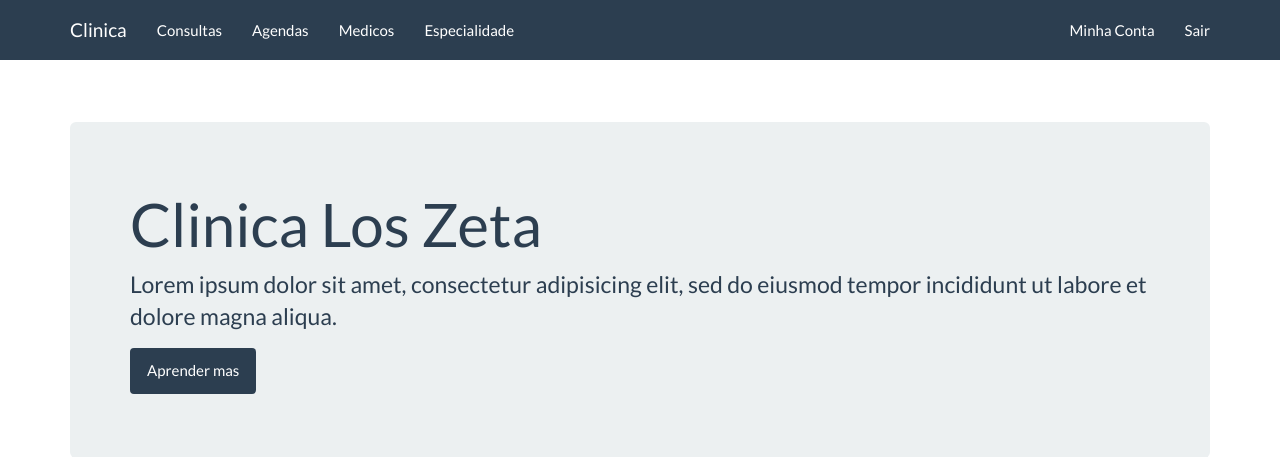
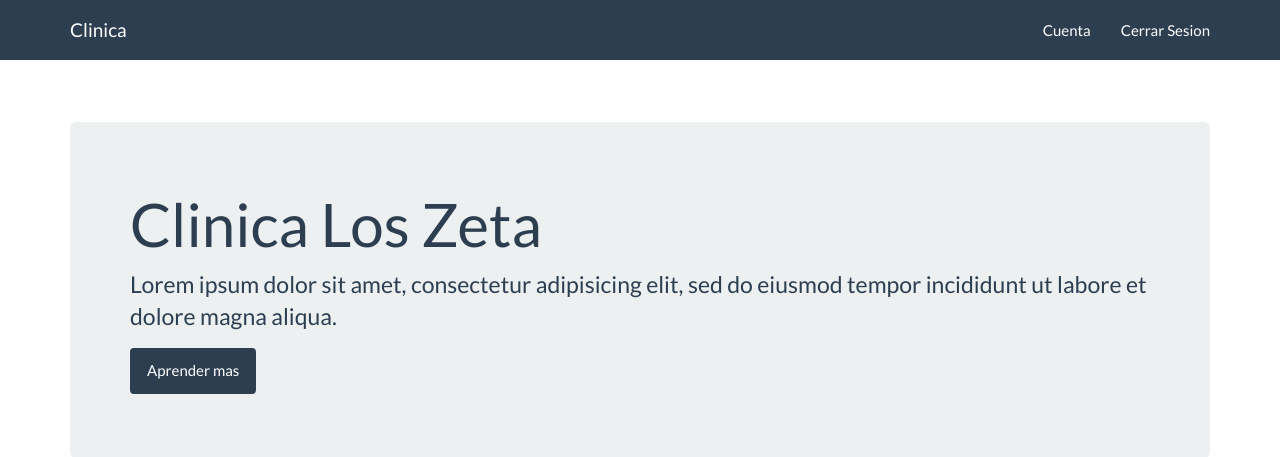
Before and after one commit to Evelyn-MS/medicos-zeta, a Django app: page / in a window 1280 px wide. Shown: the top 457 px of the page. Run offline with Django 4.2, Linux system fonts and the light colour scheme; the visitor is signed in with stand-in values (Sample User, id 1); some libraries are stand-ins or nearby versions.

Commit message:
base html cleanup

```diff
--- a/templates/base.html
+++ b/templates/base.html
@@ -23,25 +23,12 @@
         </div>
         <div class="navbar-collapse collapse" id="navbar-main">
           <ul class="nav navbar-nav">
-            <li>
-              <a href="{% url 'clientes:consulta_create'%}">Consultas</a>
-            </li>
-            {% if user.is_staff or user.is_superuser %}
-            <li>
-              <a href="{% url 'medicos:agendar_consulta'%}">Agendas</a>
-            </li>
-            <li>
-              <a href="{% url 'medicos:medico_cadastro'%}">Medicos</a>
-            </li>
-            <li>
-              <a href="{% url 'medicos:especialidade_cadastro'%}">Especialidade</a>
-            </li>
-            {% endif %}
+
           </ul>
           <ul class="nav navbar-nav navbar-right">
             {% if user.is_authenticated %}
-              <li><a href="{% url 'accounts:index' %}">Minha Conta</a></li>
-              <li><a href="{% url 'accounts:logout' %}">Sair</a></li>
+              <li><a href="{% url 'accounts:index' %}">Cuenta</a></li>
+              <li><a href="{% url 'accounts:logout' %}">Cerrar Sesion</a></li>
             {% else %}
               <li><a href="{% url 'accounts:login' %}">Entrar</a></li>
               <li><a href="{% url 'accounts:register' %}">Registro</a></li>
```
